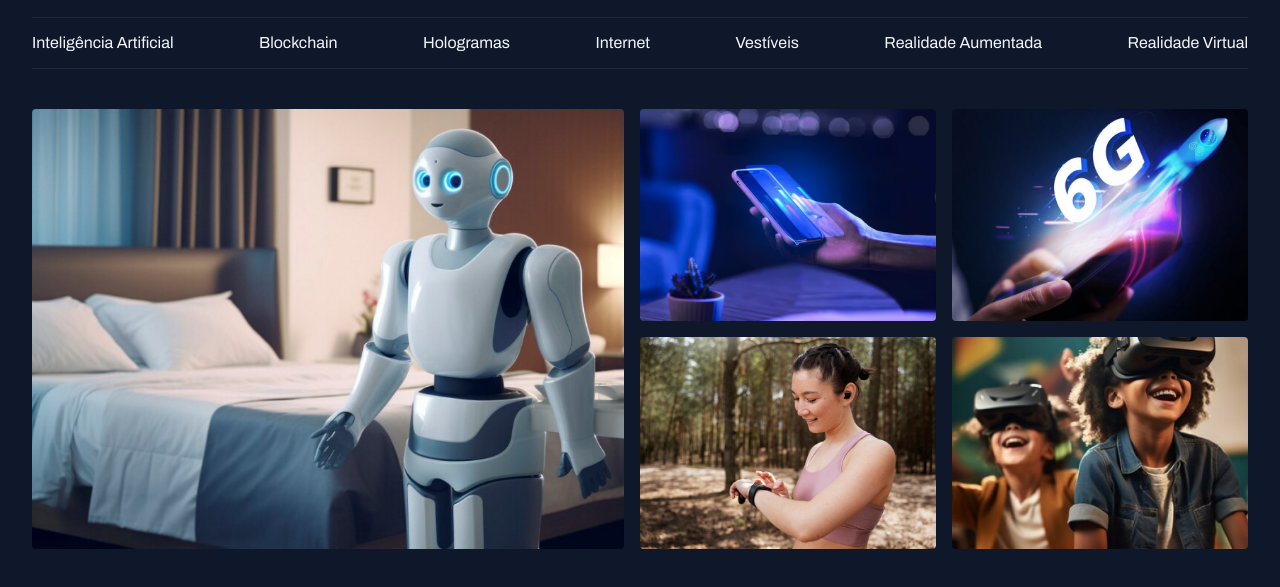
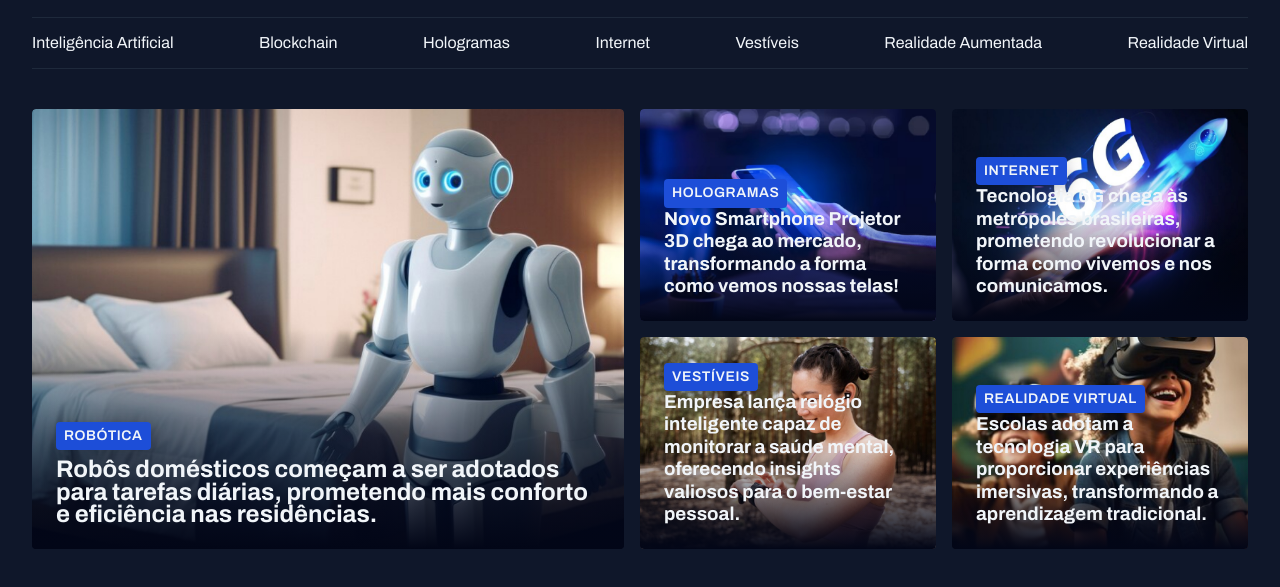
Before and after one commit to oficialThur/page-news, a plain HTML site: page index.html in a window 1280 px wide. Shown: the part 55-642 px from the top of the page. Drawn offline with nearby package versions, Linux system fonts and the light colour scheme.

Commit message:
end session of highlights

```diff
--- a/index.html
+++ b/index.html
@@ -51,22 +51,61 @@
     </header>
     <main class="grid container">
       <section id="features" class="grid grid-flow-col gap-16">
-        <div>
+        <figure class="card">
           <img src="assets/image/Image 01.jpg" alt="" />
-        </div>
+          <figcaption>
+            <span class="content-tag"> Robótica </span>
+            <h2>
+              Robôs domésticos começam a ser adotados para tarefas diárias,
+              prometendo mais conforto e eficiência nas residências.
+            </h2>
+          </figcaption>
+        </figure>
         <div class="grid grid-cols-2 gap-16">
-          <div>
+          <figure class="card">
             <img src="assets/image/Image 02.jpg" alt="" />
-          </div>
-          <div>
+
+            <figcaption>
+              <span class="content-tag"> Hologramas </span>
+              <h3>
+                Novo Smartphone Projetor 3D chega ao mercado, transformando a
+                forma como vemos nossas telas!
+              </h3>
+            </figcaption>
+          </figure>
+          <figure class="card">
             <img src="assets/image/Image 03.jpg" alt="" />
-          </div>
-          <div>
+
+            <figcaption>
+              <span class="content-tag"> Internet </span>
+              <h3>
+                Tecnologia 6G chega às metrópoles brasileiras, prometendo
+                revolucionar a forma como vivemos e nos comunicamos.
+              </h3>
+            </figcaption>
+          </figure>
+          <figure class="card">
             <img src="assets/image/Image 04.jpg" alt="" />
-          </div>
-          <div>
+
+            <figcaption>
+              <span class="content-tag"> Vestíveis </span>
+              <h3>
+                Empresa lança relógio inteligente capaz de monitorar a saúde
+                mental, oferecendo insights valiosos para o bem-estar pessoal.
+              </h3>
+            </figcaption>
+          </figure>
+          <figure class="card">
             <img src="assets/image/Image 05.jpg" alt="" />
-          </div>
+
+            <figcaption>
+              <span class="content-tag"> Realidade Virtual </span>
+              <h3>
+                Escolas adotam a tecnologia VR para proporcionar experiências
+                imersivas, transformando a aprendizagem tradicional.
+              </h3>
+            </figcaption>
+          </figure>
         </div>
       </section>
     </main>
--- a/styles/global.css
+++ b/styles/global.css
@@ -44,6 +44,19 @@ main{
     margin-top: 40px;
 }
 
+.content-tag{
+    display: inline-block;
+    background-color: var(--brand-color-dark);
+    padding: 4px 8px;
+    border-radius: 4px;
+    font: 500 10px/1.4  var(--text-span);
+    text-transform: uppercase;
+    letter-spacing: 0.04em;
+    color: var(--text-color-primary);
+    box-shadow: 0px 4px 16px rgba(2, 6, 23, 0.25);
+
+}
+
 .container{
     max-width: 1920px;
     margin-inline: auto;
@@ -58,6 +71,8 @@ main{
     grid-auto-flow: column;
 }
 
+/* utilitys */
+
 .grid-cols-2{
     grid-template-columns: repeat(2, 1fr);
 }
@@ -66,6 +81,8 @@ main{
     gap: 16px;
 }
 
+/* end utilitys */
+
 img{
     max-width: 100%;
 }
--- a/styles/index.css
+++ b/styles/index.css
@@ -40,3 +40,39 @@
         border-radius: 4px;
     }
 }
+
+.card{
+    position: relative;
+    border-radius: 4px;
+    overflow: hidden;
+
+    &::before{
+        content: "";
+        position: absolute;
+        inset: 0;
+        top: 50%;
+
+        background: linear-gradient(180deg, rgba(2, 6, 23, 0) 0%, #020617 100%);
+    }
+
+    figcaption{
+        position: absolute;
+        bottom: 0;
+
+        padding: 24px;
+
+        &:has(h2){
+            margin-top: 12px;
+        }
+
+
+        h2{
+            margin-top: 8px; ;
+        }
+
+        span{
+            font: var(--text-span);
+        }
+
+    }
+}
```
